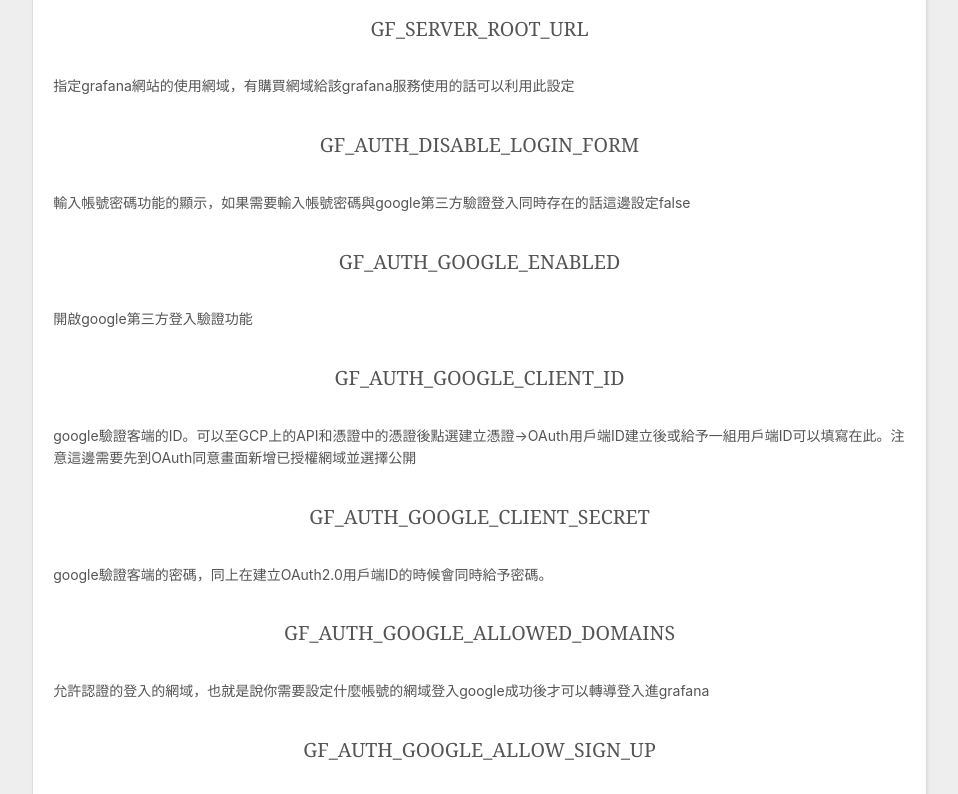
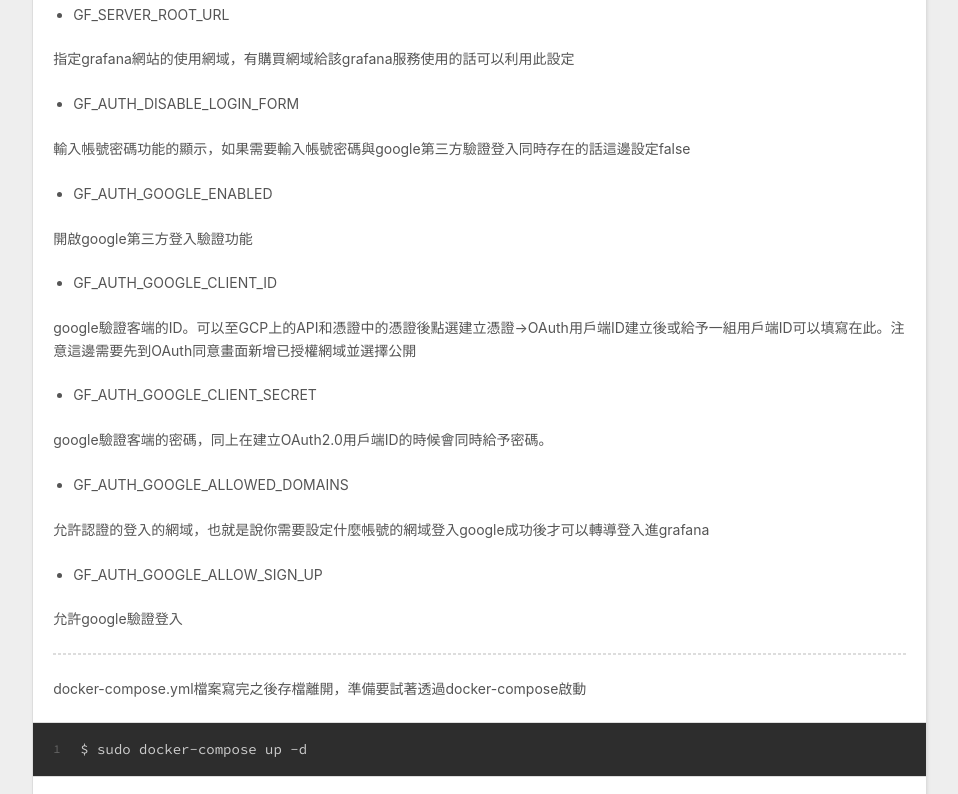
Before and after one commit to asd01248967/asd01248967.github.io, a plain HTML site: page index.html in a window 1280 px wide. Shown: the part 2957-3751 px from the top of the page, without its empty margins (8-966 px from the left). Drawn offline with nearby package versions, Linux system fonts and the light colour scheme.

Commit message:
Site updated: 2019-03-28 13:57:42

```diff
--- a/index.html
+++ b/index.html
@@ -150,33 +150,33 @@
 </table>
 <p>備註：記得docker-compose是有縮排的，容器與容器階級皆的縮牌要相同，同理服務與環境變數的設定是需要相同的空白段落，要注意否有對齊。</p>
 <p>environment細部講解：</p>
-<blockquote>
-<p>GF_SERVER_ROOT_URL</p>
-</blockquote>
+<ul>
+<li>GF_SERVER_ROOT_URL</li>
+</ul>
 <p>指定grafana網站的使用網域，有購買網域給該grafana服務使用的話可以利用此設定</p>
-<blockquote>
-<p>GF_AUTH_DISABLE_LOGIN_FORM</p>
-</blockquote>
+<ul>
+<li>GF_AUTH_DISABLE_LOGIN_FORM</li>
+</ul>
 <p>輸入帳號密碼功能的顯示，如果需要輸入帳號密碼與google第三方驗證登入同時存在的話這邊設定false</p>
-<blockquote>
-<p>GF_AUTH_GOOGLE_ENABLED</p>
-</blockquote>
+<ul>
+<li>GF_AUTH_GOOGLE_ENABLED</li>
+</ul>
 <p>開啟google第三方登入驗證功能</p>
-<blockquote>
-<p>GF_AUTH_GOOGLE_CLIENT_ID</p>
-</blockquote>
+<ul>
+<li>GF_AUTH_GOOGLE_CLIENT_ID</li>
+</ul>
 <p>google驗證客端的ID。可以至GCP上的API和憑證中的憑證後點選建立憑證→OAuth用戶端ID建立後或給予一組用戶端ID可以填寫在此。注意這邊需要先到OAuth同意畫面新增已授權網域並選擇公開</p>
-<blockquote>
-<p>GF_AUTH_GOOGLE_CLIENT_SECRET</p>
-</blockquote>
+<ul>
+<li>GF_AUTH_GOOGLE_CLIENT_SECRET</li>
+</ul>
 <p>google驗證客端的密碼，同上在建立OAuth2.0用戶端ID的時候會同時給予密碼。</p>
-<blockquote>
-<p>GF_AUTH_GOOGLE_ALLOWED_DOMAINS</p>
-</blockquote>
+<ul>
+<li>GF_AUTH_GOOGLE_ALLOWED_DOMAINS</li>
+</ul>
 <p>允許認證的登入的網域，也就是說你需要設定什麼帳號的網域登入google成功後才可以轉導登入進grafana</p>
-<blockquote>
-<p>GF_AUTH_GOOGLE_ALLOW_SIGN_UP</p>
-</blockquote>
+<ul>
+<li>GF_AUTH_GOOGLE_ALLOW_SIGN_UP</li>
+</ul>
 <p>允許google驗證登入</p>
 <hr>
 <p>docker-compose.yml檔案寫完之後存檔離開，準備要試著透過docker-compose啟動</p>
@@ -184,8 +184,8 @@
 <p>檢查一下docker的容器狀況是否正常的啟動。<br>正常會出現像以下的容器STATUS的情況才對，告知你正常啟動的時間經過多久了<br><figure class="highlight sh"><table><tr><td class="gutter"><pre><span class="line">1</span><br></pre></td><td class="code"><pre><span class="line">$ sudo docker ps -a</span><br></pre></td></tr></table></figure></p>
 <img src="/2019/03/27/docker-compose建立Grafana與Influxdb/01.png">
 <hr>
-<p><font color="yellow">異常判斷1</font>：docker-compose無法啟動成功<br>如果這時候發生無法啟動docker-compose的時候，一個可能是權限不足造成無法啟動<br>如果不是的話可能是檔案內容縮排或者設定有問題，可以先試著一個一個容器與設定拿掉後再試著啟動</p>
-<p><font color="yellow">異常判斷2</font>：docker-compose無法執行<br>當下終端機的位置需要與docker-compose.yml所在的目錄位置是相同的，不然無法使用docker-compose的指令，因為當下的目錄無此docker-composeyml檔案所以無法執行</p>
+<p><font color="red">異常判斷1</font>：docker-compose無法啟動成功<br>如果這時候發生無法啟動docker-compose的時候，一個可能是權限不足造成無法啟動<br>如果不是的話可能是檔案內容縮排或者設定有問題，可以先試著一個一個容器與設定拿掉後再試著啟動</p>
+<p><font color="red">異常判斷2</font>：docker-compose無法執行<br>當下終端機的位置需要與docker-compose.yml所在的目錄位置是相同的，不然無法使用docker-compose的指令，因為當下的目錄無此docker-composeyml檔案所以無法執行</p>
 <hr>
 <h1 id="Acceptance"><a href="#Acceptance" class="headerlink" title="Acceptance"></a>Acceptance</h1><p>先開啟剛剛再docker-compose.yml所輸入的root url或者該機器的IP(防火牆記得開通設定80 Port)<br>就會出現該網站的登入畫面了</p>
 <p>備註：如果有設定google網域登入驗證的話還是只能使用網域方式，否則轉導回網域的時候會失敗!!<br><img src="/2019/03/27/docker-compose建立Grafana與Influxdb/02.png"></p>
@@ -198,7 +198,7 @@
 
     </div>
     <footer class="article-footer">
-      <a data-url="http://yoursite.com/2019/03/27/docker-compose建立Grafana與Influxdb/" data-id="cjts64fg30000fck0jwkhl2yq" class="article-share-link">Share</a>
+      <a data-url="http://yoursite.com/2019/03/27/docker-compose建立Grafana與Influxdb/" data-id="cjts7xb550002s0k08vaafmas" class="article-share-link">Share</a>
 
 
     </footer>
@@ -313,7 +313,7 @@
 
     </div>
     <footer class="article-footer">
-      <a data-url="http://yoursite.com/2019/03/26/利用docker-compose建立Grafana與上傳圖片功能/" data-id="cjts64fgl0002fck08a2kg6r5" class="article-share-link">Share</a>
+      <a data-url="http://yoursite.com/2019/03/26/利用docker-compose建立Grafana與上傳圖片功能/" data-id="cjts7xb4e0001s0k0o6nbu575" class="article-share-link">Share</a>
 
 
     </footer>
@@ -358,7 +358,7 @@
 
     </div>
     <footer class="article-footer">
-      <a data-url="http://yoursite.com/2019/03/22/hello-world/" data-id="cjts64fgd0001fck0i1xbu1ia" class="article-share-link">Share</a>
+      <a data-url="http://yoursite.com/2019/03/22/hello-world/" data-id="cjts7xb450000s0k009vm9xhg" class="article-share-link">Share</a>
 
 
     </footer>
```
Also changed, not shown: 2019/03/22/hello-world/index.html (+1 -1 lines), 2019/03/26/利用docker-compose建立Grafana與上傳圖片功能/index.html (+1 -1 lines), 2019/03/27/docker-compose建立Grafana與Influxdb/index.html (+25 -25 lines).
